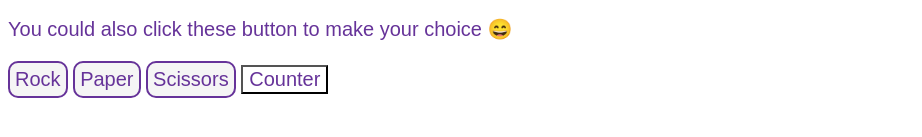
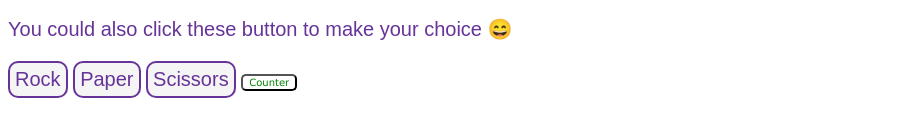
Before and after one commit to JoeBroo/Rock-Paper-Scissors, a plain HTML site: page index.html in a window 1280 px wide. Shown: the part 133-270 px from the top of the page, without its empty margins (0-922 px from the left). Drawn offline with Linux system fonts and the light colour scheme.

Commit message:
Add basic styling for counter button.

```diff
--- a/style.css
+++ b/style.css
@@ -20,3 +20,11 @@
     padding: 5px;
     border-radius: 10px;
 }
+
+.counter {
+    font-family: Verdana;
+    font-size: 10px;
+    color: green;
+    background-color: white;
+    border-radius: 5px;
+}
```
